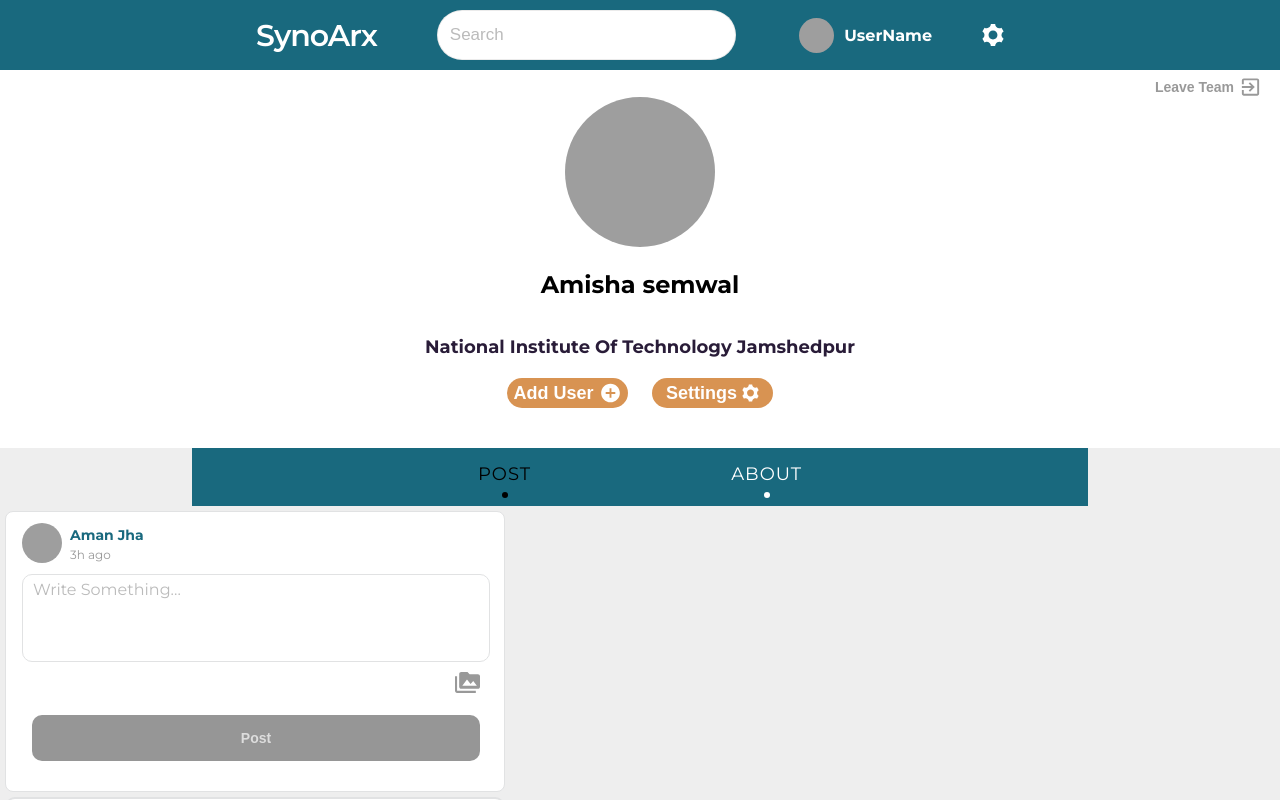
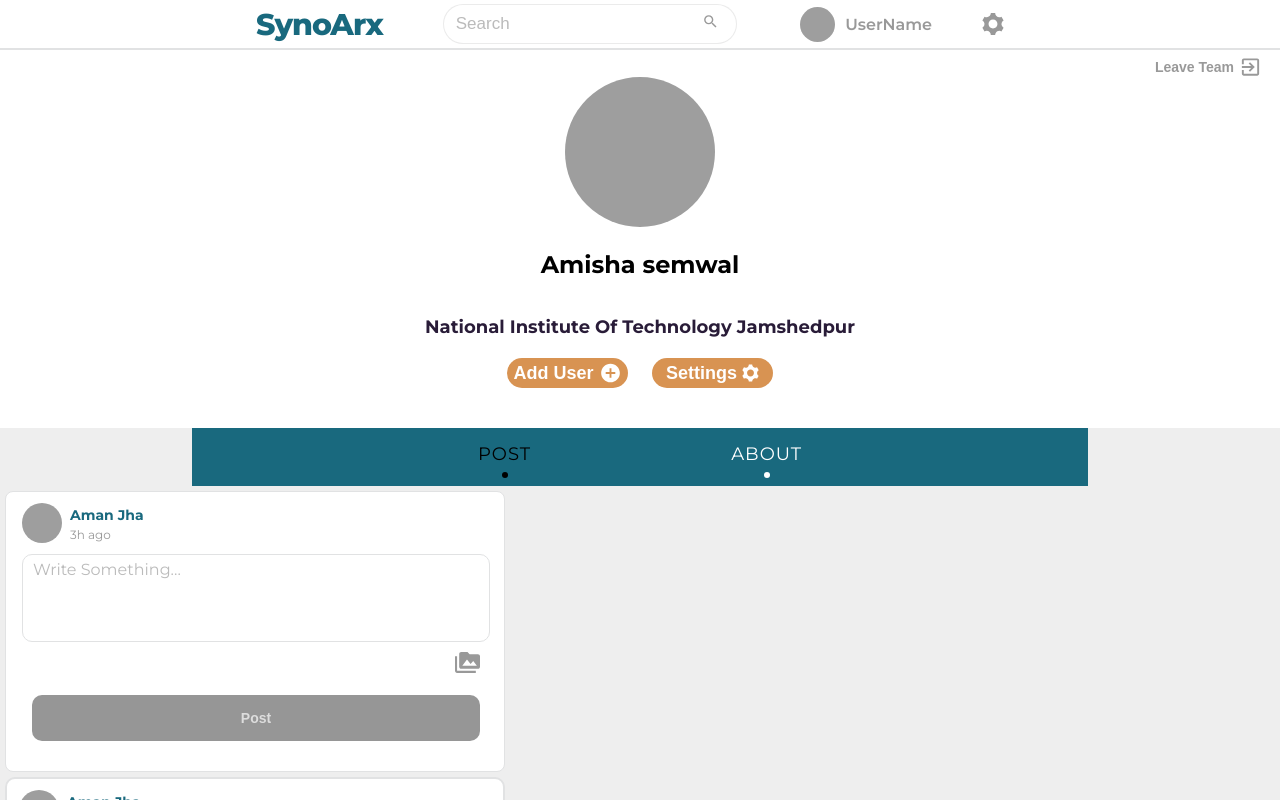
Before and after one commit to amanjha21/project-webapp, a React (Create React App) app in the folder frontend/: page / in a window 1280 px wide. Shown: the top 800 px of the page. Built offline with nearby package versions, Linux system fonts and the light colour scheme; grey boxes are pictures that could not be loaded.

Commit message:
changes to the background color to the navbar

```diff
--- a/frontend/src/components/Navbar/Navbar.css
+++ b/frontend/src/components/Navbar/Navbar.css
@@ -7,21 +7,24 @@
   font-family: "Montserrat", sans-serif;
 } */
 .navbar-main nav {
-  background: var(--main-color1);
+  background: #fff;
   display: flex;
   align-items: center;
   justify-content: space-between;
-  height: 70px;
+  height: 50px;
   padding: 0 20vw;
+  border-bottom: 2px solid var(--border-color);
+  box-shadow: 0px 0px 20px 5px var(--border-color);
 }
 .navbar-main nav .logo {
-  color: #fff;
+  color: var(--main-color1);
   font-size: 30px;
-  font-weight: 600;
+  font-weight: 800;
   letter-spacing: -1px;
   cursor: pointer;
 }
 .navbar-main nav .nav-items {
+  color: var(--main-color1);
   display: flex;
   padding: 0 0 0 40px;
   align-items: center;
@@ -32,7 +35,6 @@
 }
 
 .navbar-main nav .nav-items li div {
-  color: #fff;
   font-size: 2.2rem;
   font-weight: 500;
   text-decoration: none;
@@ -44,16 +46,15 @@
   justify-content: center;
   border-radius: 22px;
   padding: 5px;
-  color: var(--font-color-light);
+  color: var(--sec-color2);
 }
 .navbar-main .nav-dropdown:hover {
-  color: var(--font-color-light);
-  background-color: rgba(255, 255, 255, 0.2);
+  background-color: var(--hover-bgcolor);
 }
 
 .navbar-main nav form {
   display: flex;
-  height: 50px;
+  height: 40px;
   padding: 2px;
   margin-left: 60px;
   background: var(--main-color1);
@@ -77,7 +78,7 @@
 }
 .navbar-main nav form button {
   padding: 0 15px;
-  color: #fff;
+  color: var(--sec-color2);
   font-size: 17px;
   background: transparent;
   border: none;
@@ -85,7 +86,7 @@
   cursor: pointer;
 }
 .navbar-main nav form button:hover {
-  color: var(--sec-color2);
+  color: var(--font-color);
 }
 .navbar-main nav .menu-icon,
 nav .cancel-icon,
@@ -94,7 +95,7 @@ nav .search-icon {
   text-align: center;
   margin: 0 50px;
   font-size: 18px;
-  color: #fff;
+  color: var(--main-color1);
   cursor: pointer;
   display: none;
 }
@@ -110,15 +111,16 @@ nav .search-icon {
   .navbar-main nav .nav-items {
     position: fixed;
     z-index: 99;
-    top: 70px;
+    top: 50px;
     width: 100%;
     left: -100%;
     height: 100%;
     padding: 10px 50px 0 50px;
     text-align: center;
-    background: var(--main-color1);
+    background: var(--background-color);
     display: inline-block;
     transition: left 0.3s ease;
+    border-radius: var(--default-border-radius);
   }
   .navbar-main nav .nav-items.active {
     left: 0px;
@@ -139,6 +141,7 @@ nav .search-icon {
     opacity: 0;
     pointer-events: none;
     transition: top 0.3s ease, opacity 0.1s ease;
+    z-index: 90;
   }
   .navbar-main nav form.active {
     background-color: var(--background-color);
@@ -250,17 +253,17 @@ nav .search-icon {
   display: flex;
   align-items: center;
   justify-content: center;
-  padding: 8px 15px 8px 8px;
+  padding: 4px 15px 4px 8px;
   border-radius: 22px;
 }
 
 .navbar-main .nav-userName {
   margin-left: 10px;
   font-size: 1.6rem;
-  font-weight: bold;
+  font-weight: 600;
 
-  color: var(--font-color-light);
+  color: var(--sec-color2);
 }
 .navbar-main .nav-profile:hover {
-  background-color: rgba(255, 255, 255, 0.2);
+  background-color: var(--hover-bgcolor);
 }
```
